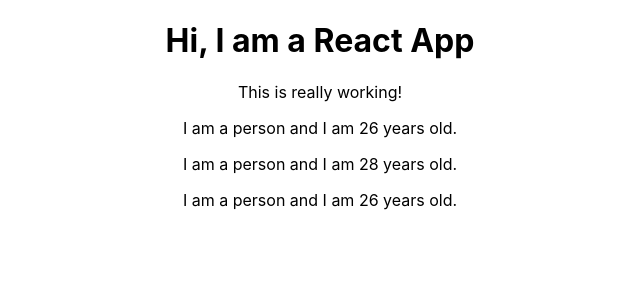
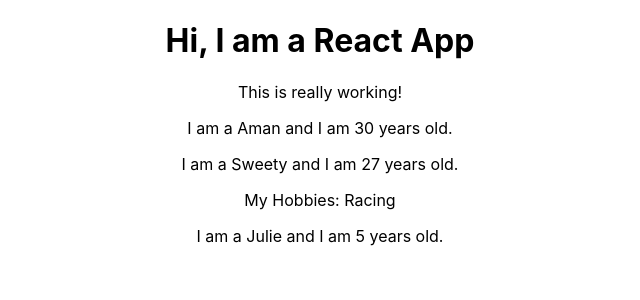
Before and after one commit to amandhiman251/React-Maximilian, a React (Create React App) app: page / in a window 1280 px wide. Shown: the top 300 px of the page, without its empty margins (320-960 px from the left). Built offline with nearby package versions, Linux system fonts and the light colour scheme.

Commit message:
using props and children properties

```diff
--- a/src/component/Person/Person.js
+++ b/src/component/Person/Person.js
@@ -1,7 +1,12 @@
 import React from 'react';
 
-const Person = () => {
-return <p>I am a person and I am {Math.floor(Math.random()*30)} years old.</p>
+const Person = (props) => {
+    return (
+        <div>
+            <p>I am a {props.name} and I am {props.age} years old.</p>
+            <p>{props.children}</p>
+        </div>
+    );
 };
 
 export default Person
--- a/src/container/App.js
+++ b/src/container/App.js
@@ -7,12 +7,12 @@
 
     render(){
         return(
-            <div class = "App">
+            <div className = "App">
                 <h1>Hi, I am a React App</h1>
                 <p>This is really working!</p>
-                <Person />
-                <Person />
-                <Person />
+                <Person name = "Aman" age = "30" />
+                <Person name = "Sweety" age = "27" >My Hobbies: Racing </Person>
+                <Person name = "Julie" age = "5" />
             </div>
            );
 
```
